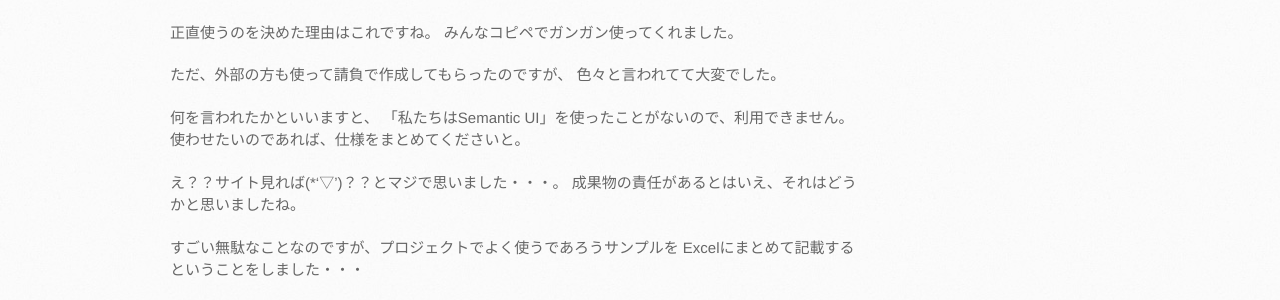
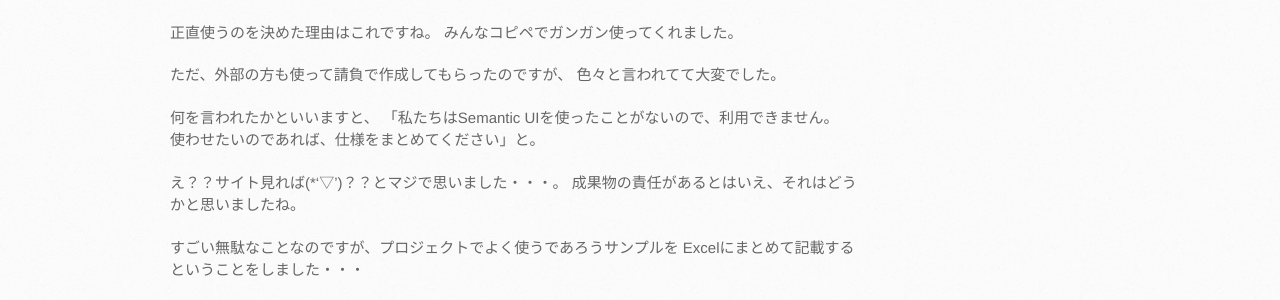
Before and after one commit to mtaketani113/mtaketani113.github.io, a Jekyll site: the page built from it/javascript/semanticuiWithBeginners.md, in a window 1280 px wide and 900 px high, scrolled down 2336 px. Shown: the part 243-543 px from the top of the window. Built offline with Jekyll 4.4.1, drawn with Linux system fonts in a browser that asks for light colours; nearby versions of some CDN libraries; comment, search, counter and statistics services are not loaded; the repository's description, which GitHub fills in, is left out.

Commit message:
カッコの位置を修正

```diff
--- a/it/javascript/semanticuiWithBeginners.md
+++ b/it/javascript/semanticuiWithBeginners.md
@@ -94,8 +94,8 @@ Semantic UI(Fomantic UI)のサイトを参照すると、色々とサンプル
 色々と言われてて大変でした。
 
 何を言われたかといいますと、
-「私たちはSemantic UI」を使ったことがないので、利用できません。
-使わせたいのであれば、仕様をまとめてくださいと。
+「私たちはSemantic UIを使ったことがないので、利用できません。
+使わせたいのであれば、仕様をまとめてください」と。
 
 え？？サイト見れば(*'▽')？？とマジで思いました・・・。
 成果物の責任があるとはいえ、それはどうかと思いましたね。
```
